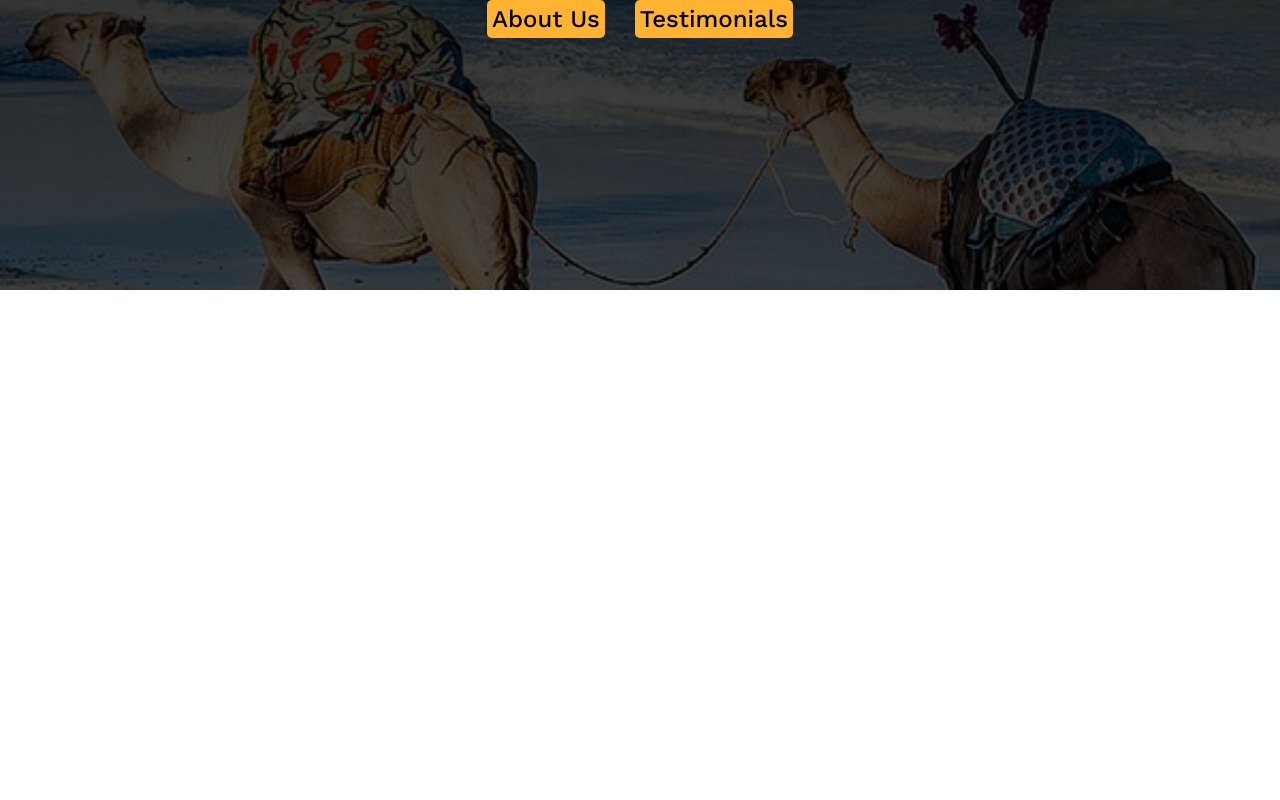
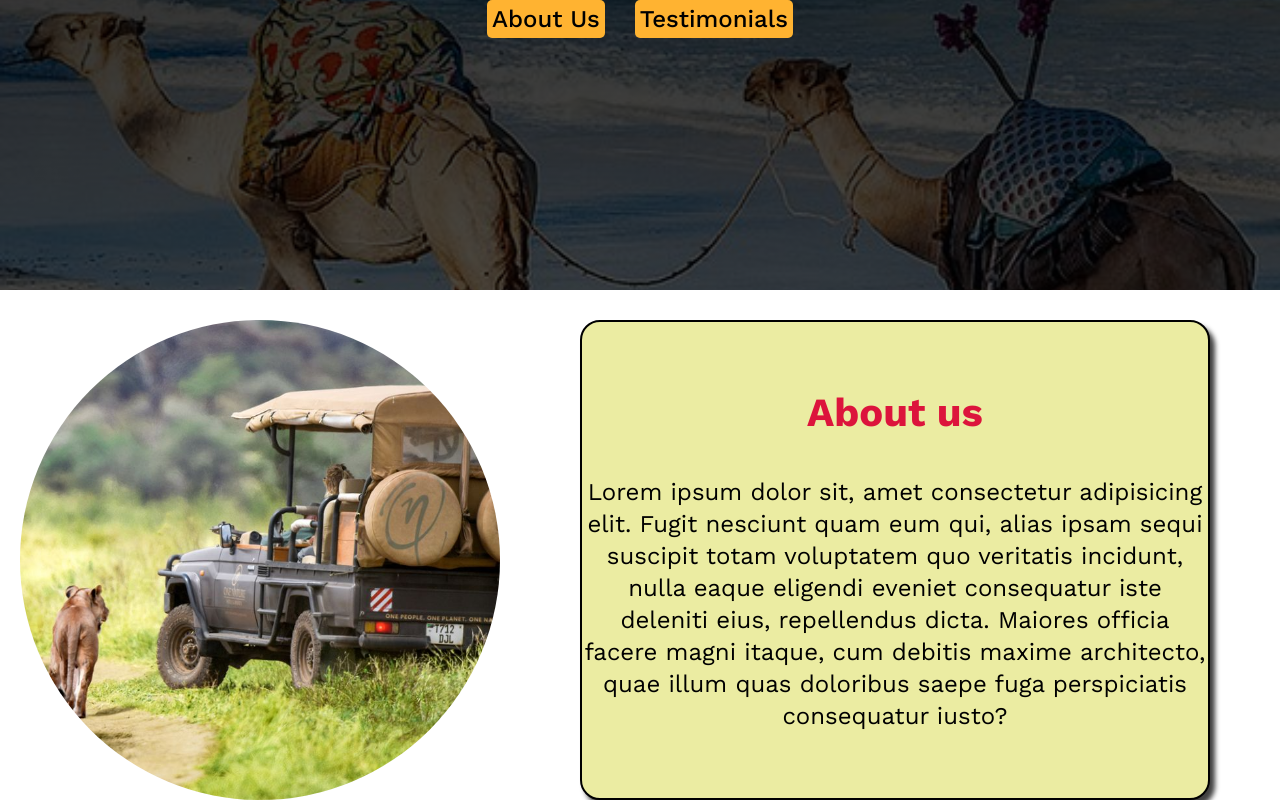
Before and after one commit to dianamutinda/monthly-project, a React (Vite) app: page / in a window 1280 px wide. Shown: the part 478-1278 px from the top of the page. Before the commit the page ends 800 px from the top, so only its background shows below. Built offline with nearby package versions, Linux system fonts and the light colour scheme.

Commit message:
creates the about section

```diff
--- /dev/null
+++ b/src/Pages/Home/About.jsx
@@ -0,0 +1,20 @@
+import AboutImg from "../../assets/about.jpeg"
+const About = () =>{
+    return(
+        <div className="about-section">
+            <div className="image-wrapper">
+                <div className="about-image">
+                <img src={AboutImg} alt="about image" />
+
+                </div>
+                <div className="about-text">
+                <h1 className="about-title">About us</h1>
+                    <p className="about-para">Lorem ipsum dolor sit, amet consectetur adipisicing elit. Fugit nesciunt quam eum qui, alias ipsam sequi suscipit totam voluptatem quo veritatis incidunt, nulla eaque eligendi eveniet consequatur iste deleniti eius, repellendus dicta. Maiores officia facere magni itaque, cum debitis maxime architecto, quae illum quas doloribus saepe fuga perspiciatis consequatur iusto?</p>
+                </div>
+
+            </div>
+
+        </div>
+    )
+}
+export default About;
--- a/src/Pages/Home/Home.css
+++ b/src/Pages/Home/Home.css
@@ -73,3 +73,46 @@
     color: #FFB331;
     background-color: #214BB2;
 }
+.image-wrapper{
+    display: flex;
+    gap: 80px;
+    margin-top: 30px;
+    margin-left: 20px;
+}
+.about-image{
+    border-radius: 50%;
+    width: 30rem;
+    height: 30rem;
+
+}
+.about-image img{
+    width: 100%;
+    height: 100%;
+    display: block;
+    object-fit: cover;
+    border-radius: 100%;
+
+}
+.about-text{
+    display: flex;
+    flex-direction: column;
+    justify-content: center;
+    align-items: center;
+    width: 50%;
+    border: 2px solid;
+    background-color: #ebeca2;
+    border-radius: 20px;
+    box-shadow: 5px 6px 5px 0px rgba(0,0,0,0.75);
+    -webkit-box-shadow: 5px 6px 5px 0px rgba(0,0,0,0.75);
+    -moz-box-shadow: 5px 6px 5px 0px rgba(0,0,0,0.75);
+}
+.about-title{
+    color: crimson;
+    padding-bottom: 40px;
+    font-size: 2.5rem;
+}
+.about-para{
+    font-size: 1.5rem;
+    line-height: 2rem;
+    text-align: center;
+}
--- a/src/Pages/Home/Home.jsx
+++ b/src/Pages/Home/Home.jsx
@@ -1,9 +1,11 @@
  import Hero from "./Hero";
+ import About from "./About";
  import "./Home.css"
 const Home =() =>{
     return(
         <>
         <Hero/>
+        <About/>
         </>
     )
 }
```
Also changed, not shown: src/assets/about.jpeg (added).
